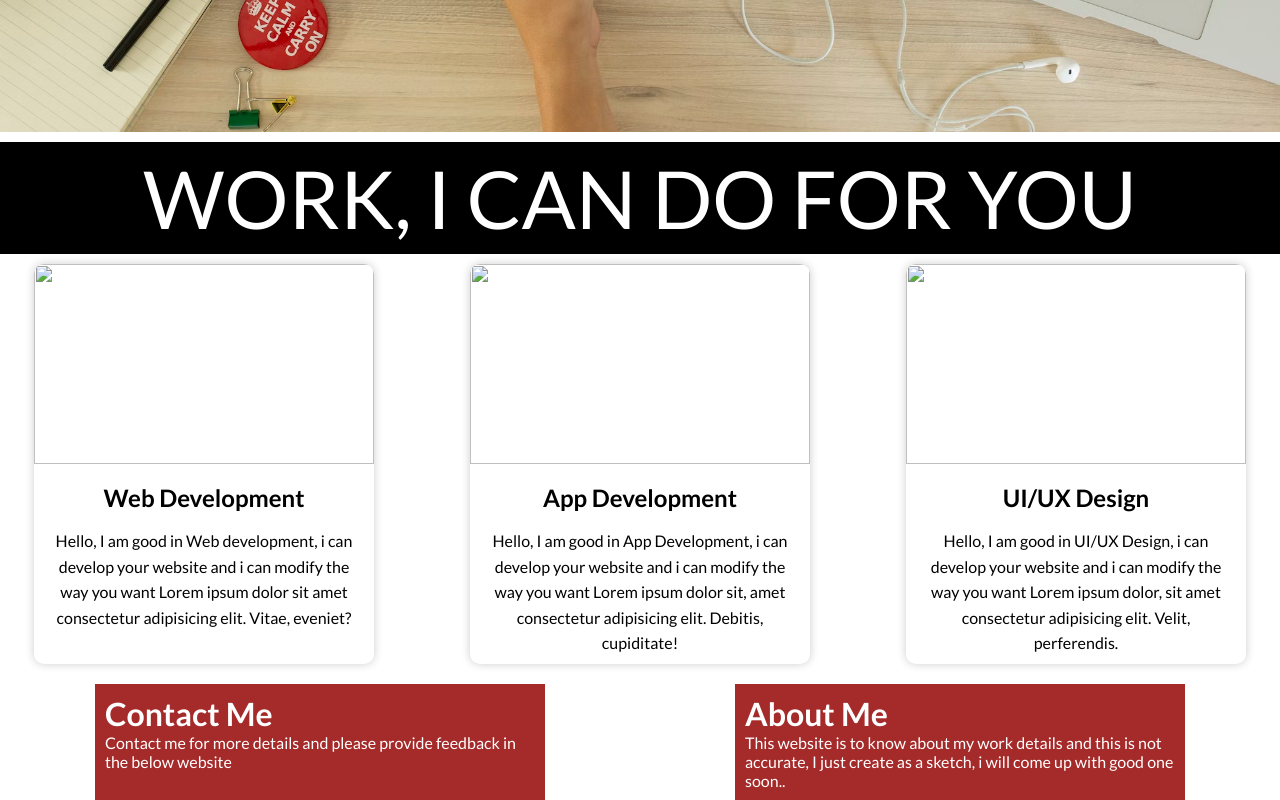
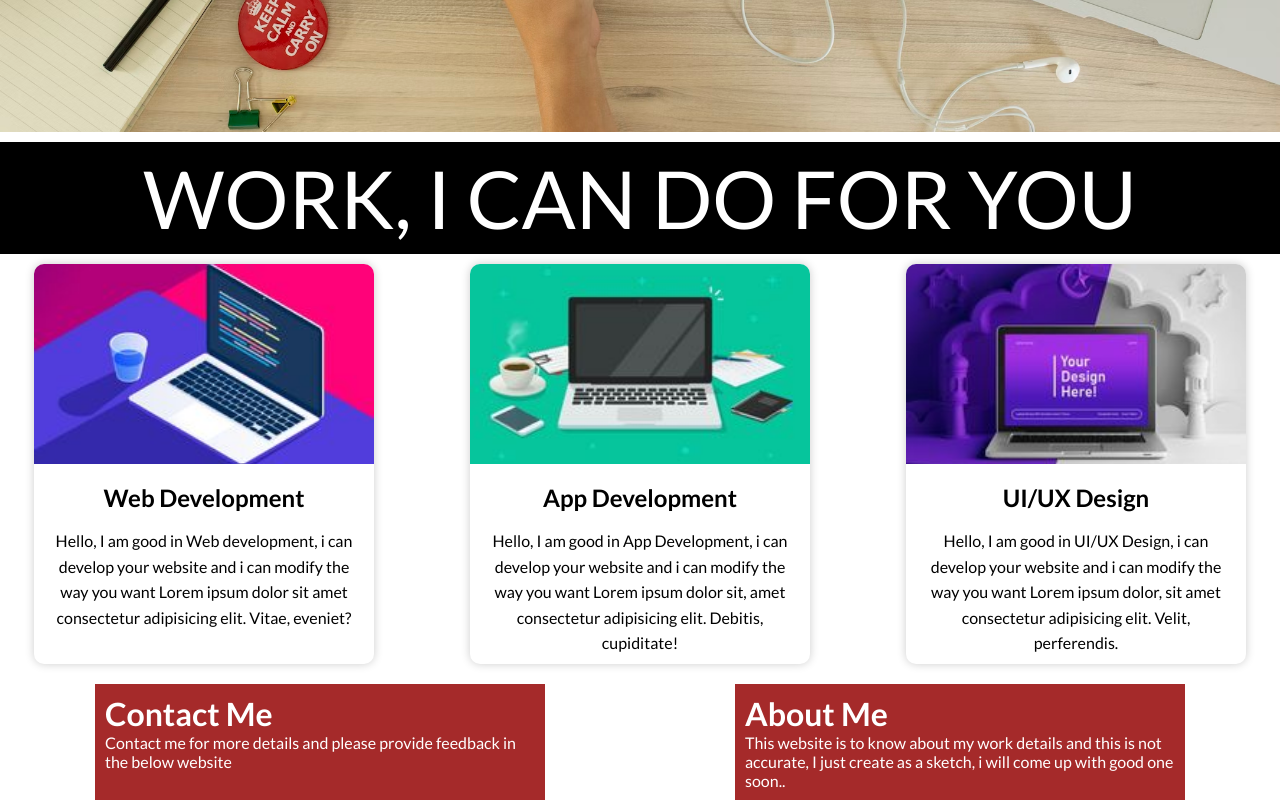
Before and after one commit to Rashmitha0808/Developer-Portfolio-Landing-Page, a plain HTML site: page project1/index.html in a window 1280 px wide. Shown: the part 668-1468 px from the top of the page. Drawn offline with Linux system fonts and the light colour scheme; the site is published under a folder, as on GitHub Pages, so addresses that start at the root find nothing.

Commit message:
Update index.html

```diff
--- a/project1/index.html
+++ b/project1/index.html
@@ -26,7 +26,7 @@
   <!-- card -->
   <div class="cards">
     <div class="card">
-      <img src="/img/card1.jpg" alt="">
+      <img src="img/card1.jpg" alt="">
       <h3>Web Development</h3>
       <div class="card-content">
         <p>Hello, I am good in Web development, i can develop your website and i can modify the way you want Lorem ipsum dolor sit amet consectetur adipisicing elit. Vitae, eveniet?</p>
@@ -34,7 +34,7 @@
     </div>
 
     <div class="card">
-      <img src="/img/card2.jpg" alt="">
+      <img src="img/card2.jpg" alt="">
       <h3>App Development</h3>
       <div class="card-content">
         <p>Hello, I am good in App Development, i can develop your website and i can modify the way you want Lorem ipsum dolor sit, amet consectetur adipisicing elit. Debitis, cupiditate!</p>
@@ -42,7 +42,7 @@
     </div>
 
     <div class="card">
-      <img src="/img/card3.jpg" alt="">
+      <img src="img/card3.jpg" alt="">
       <h3>UI/UX Design</h3>
       <div class="card-content">
         <p>Hello, I am good in UI/UX Design, i can develop your website and i can modify the way you want Lorem ipsum dolor, sit amet consectetur adipisicing elit. Velit, perferendis.</p>
```
